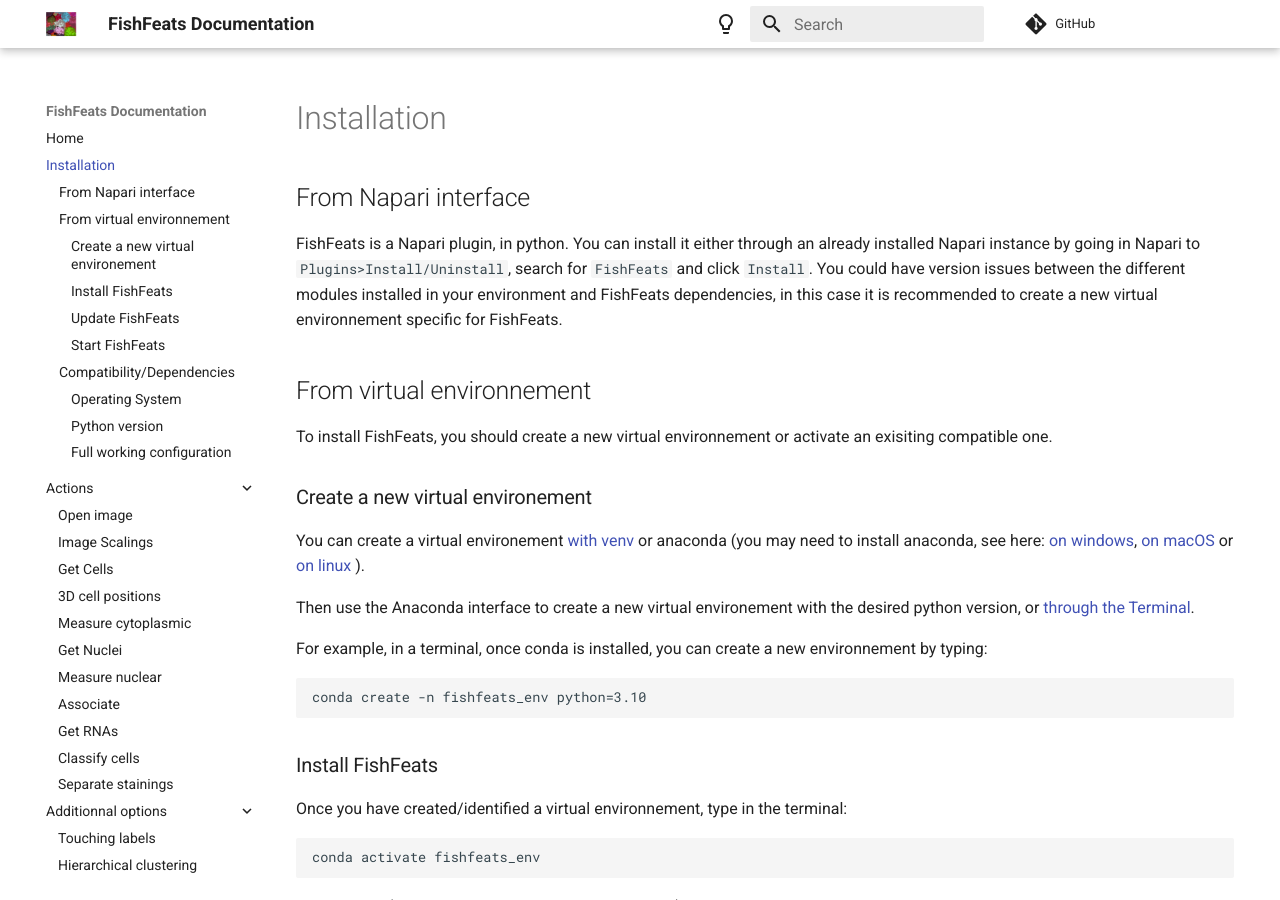
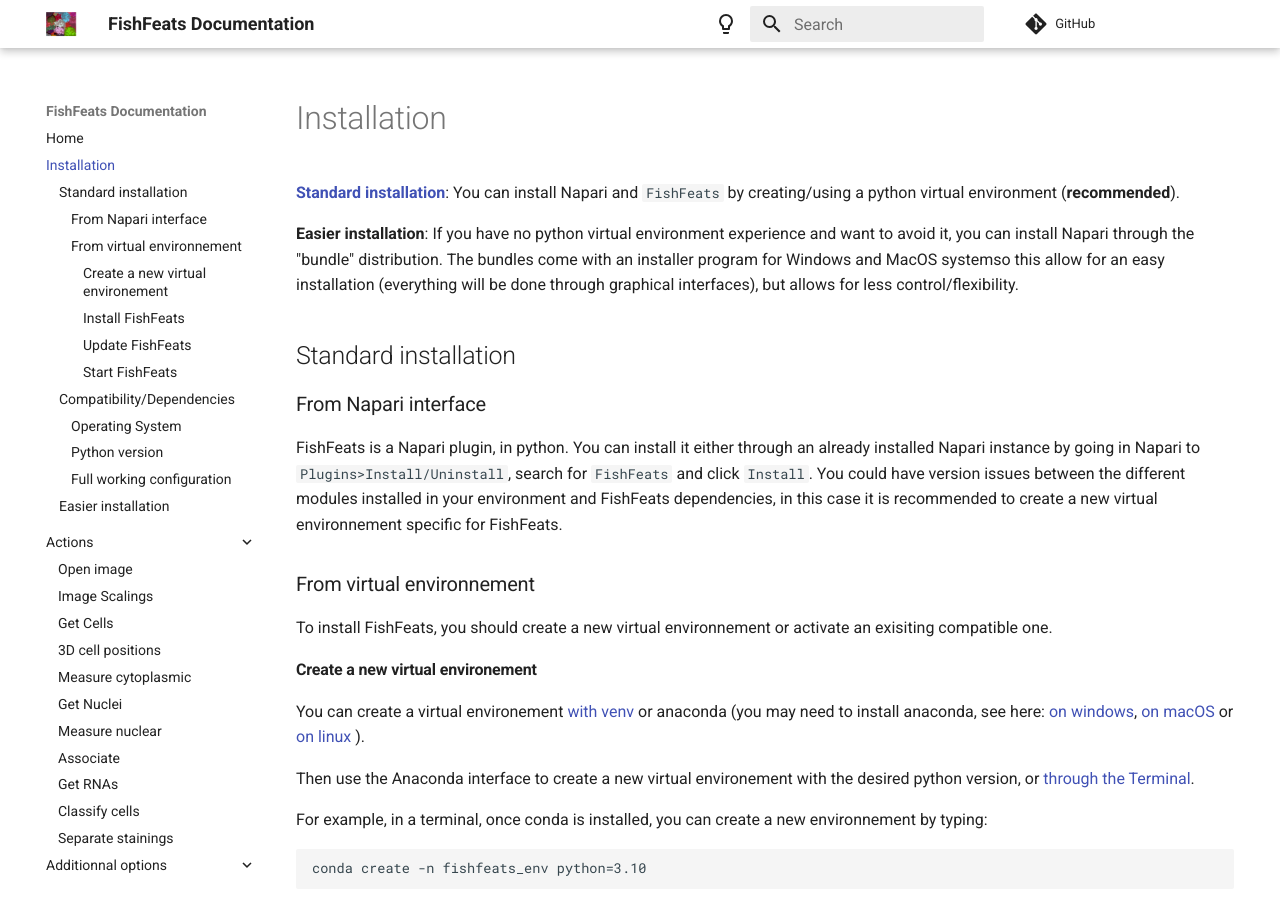
Before and after one commit to gletort/FishFeats, an MkDocs documentation site: the page built from docs/Installation.md, in a window 1280 px wide and 900 px high. Built offline with MkDocs 1.6.1 and Material for MkDocs 9.7.7, drawn with Linux system fonts in a browser that asks for light colours; comment, search, counter and statistics services are not loaded; some of the changed text lies outside the part shown.

Commit message:
install version and doc

````diff
--- a/docs/Installation.md
+++ b/docs/Installation.md
@@ -1,13 +1,19 @@
 # Installation
 
-## From Napari interface
+[**Standard installation**](#standard-installation): You can install Napari and `FishFeats` by creating/using a python virtual environment (**recommended**).
+
+**Easier installation**: If you have no python virtual environment experience and want to avoid it, you can install Napari through the "bundle" distribution.
+The bundles come with an installer program for Windows and MacOS systemso this allow for an easy installation (everything will be done through graphical interfaces), but allows for less control/flexibility.
+
+## Standard installation
+### From Napari interface
 FishFeats is a Napari plugin, in python. You can install it either through an already installed Napari instance by going in Napari to `Plugins>Install/Uninstall`, search for `FishFeats` and click `Install`.
 You could have version issues between the different modules installed in your environment and FishFeats dependencies, in this case it is recommended to create a new virtual environnement specific for FishFeats.
 
-## From virtual environnement
+### From virtual environnement
 To install FishFeats, you should create a new virtual environnement or activate an exisiting compatible one.
 
-### Create a new virtual environement
+#### Create a new virtual environement
  You can create a virtual environement [with venv](https://www.geeksforgeeks.org/create-virtual-environment-using-venv-python/) or anaconda (you may need to install anaconda, see here: [on windows](https://www.geeksforgeeks.org/how-to-install-anaconda-on-windows/), [on macOS](https://www.geeksforgeeks.org/installation-guide/how-to-install-anaconda-on-macos/?ref=ml_lbp) or [on linux](https://www.geeksforgeeks.org/how-to-install-anaconda-on-linux/) ).
 
 Then use the Anaconda interface to create a new virtual environement with the desired python version, or [through the Terminal](https://www.geeksforgeeks.org/set-up-virtual-environment-for-python-using-anaconda/).
@@ -17,7 +23,7 @@
 conda create -n fishfeats_env python=3.10
 ```
 
-### Install FishFeats
+#### Install FishFeats
 Once you have created/identified a virtual environnement, type in the terminal:
 ```
 conda activate fishfeats_env
@@ -37,7 +43,7 @@
 	However, it is possible to install directly most of the main dependencies by installing `fishfeats` with the `full` option: ```pip install `fishfeats[full]` ```, or ```pip install fishfeats[full]``` depending on the operating system.
 
 
-### Update FishFeats
+#### Update FishFeats
 
 To get the latest version of FishFeats when it is updated, type
 ```
@@ -46,7 +52,7 @@
 in your activated environment.
 If FishFeats was updated since you last installed/updated it, the latest version will be downloaded.
 
-### Start FishFeats
+#### Start FishFeats
 
 Open Napari by typing
 ```
@@ -81,3 +87,19 @@
 
 We listed examples of fully working configuration in `Windows`, `MacOS` and `Ubuntu` operating systems in the [Trouble shooting](Known-errors-and-solutions.md#tested-and-working-configurations) page.
 You can compare the version of the dependencies to the ones in your environment in case of issue.
+
+## Easier installation
+
+Download the bundle version of Napari 0.5.4:
+* [Linux version](https://github.com/napari/napari/releases/download/v0.5.4/napari-0.5.4-Linux-x86_64.sh)
+* [MacOS arm64](https://github.com/napari/napari/releases/download/v0.5.4/napari-0.5.4-macOS-arm64.pkg)
+* [MacOS x86](https://github.com/napari/napari/releases/download/v0.5.4/napari-0.5.4-macOS-x86_64.pkg)
+* [Windows x86](https://github.com/napari/napari/releases/download/v0.5.4/napari-0.5.4-Windows-x86_64.exe)
+
+All these bundle come from Napari github, [release of version 0.5.4](https://github.com/napari/napari/releases/tag/v0.5.4).
+The installation steps for each OS are described [here](https://napari.org/stable/tutorials/fundamentals/installation_bundle_conda.html).
+
+
+??? tip "Why Napari version 0.5.4"
+	We chose this version as it is the last one in python 3.9, the following ones are with python > 3.11, to have all FishFeats options available (including epyseg which is limited to version <3.11).
+	You can still download the latest bundle of Napari if you wish, and then use the Napari console Terminal to fix dependencies install, or not use some options (epyseg, and eventually stardist and SepaNet which are based on tensorflow).
````
Also changed, not shown: pyproject.toml (+7 -6 lines).
